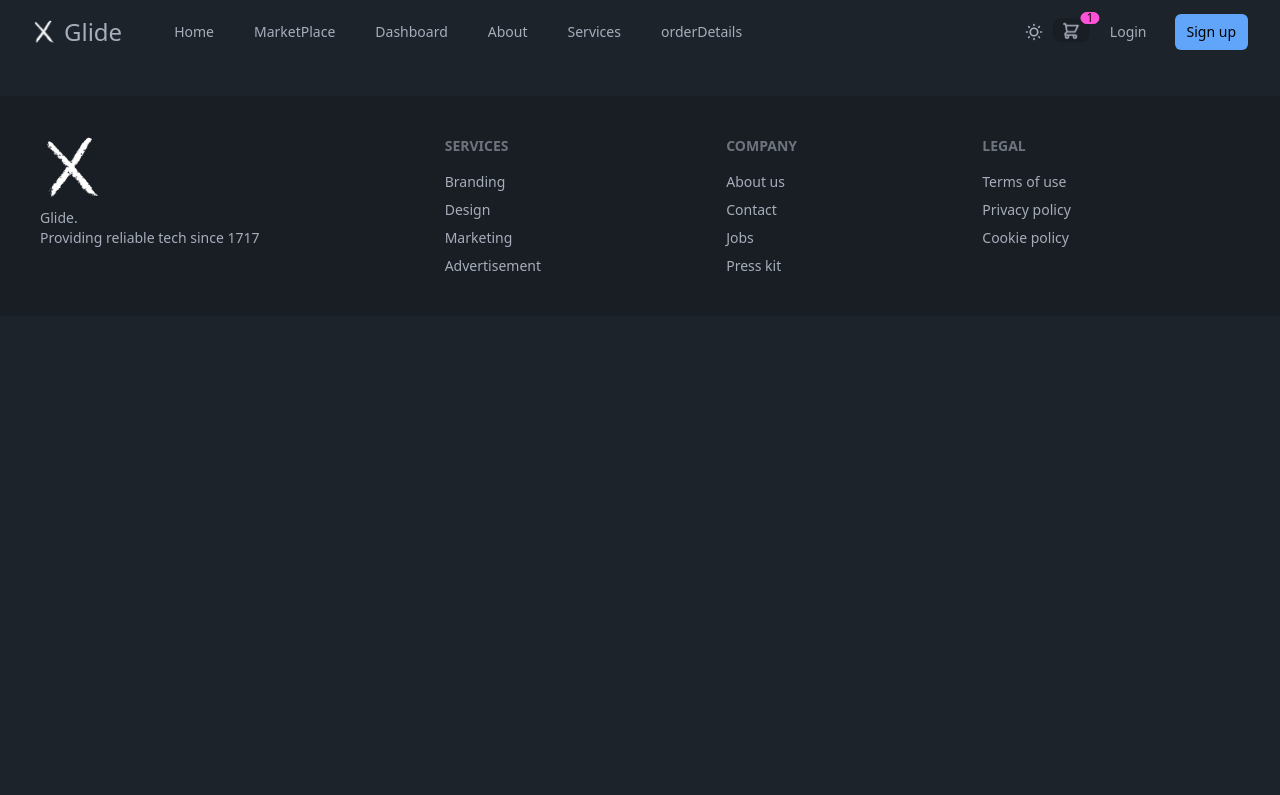
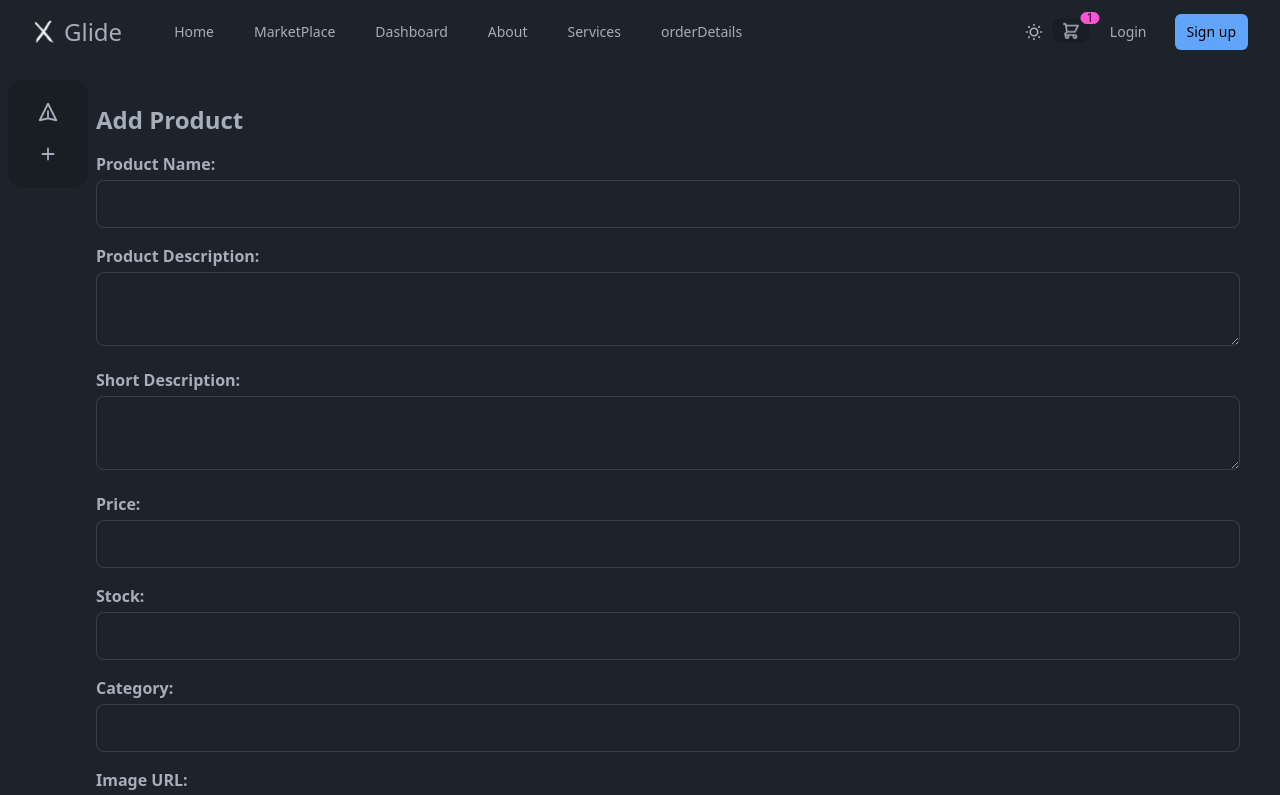
Before and after one commit to laakri/Glide, an Angular app: page /dashboard/dashboard in a window 1280 px wide. Before the commit this address led to /. Shown: the top 795 px of the page. Built offline with nearby package versions, Linux system fonts and the light colour scheme.

Commit message:
updating the Add/Dashboard Comps

```diff
--- a/src/app/BackOfficePages/add-product/add-product.component.html
+++ b/src/app/BackOfficePages/add-product/add-product.component.html
@@ -29,6 +29,18 @@
       ></textarea>
     </div>
     <div class="space-y-1">
+      <label for="shortDescription" class="block font-semibold"
+        >Short Description:</label
+      >
+      <textarea
+        id="shortDescription"
+        class="textarea textarea-bordered w-full"
+        ngModel
+        name="shortDescription"
+        required
+      ></textarea>
+    </div>
+    <div class="space-y-1">
       <label for="price" class="block font-semibold">Price:</label>
       <input
         type="number"
@@ -36,6 +48,17 @@
         class="input input-bordered w-full"
         ngModel
         name="price"
+        required
+      />
+    </div>
+    <div class="space-y-1">
+      <label for="stock" class="block font-semibold">Stock:</label>
+      <input
+        type="number"
+        id="stock"
+        class="input input-bordered w-full"
+        ngModel
+        name="stock"
         required
       />
     </div>
--- a/src/app/BackOfficePages/add-product/add-product.component.ts
+++ b/src/app/BackOfficePages/add-product/add-product.component.ts
@@ -1,5 +1,6 @@
 import { Component } from '@angular/core';
 import { FormsModule, NgForm } from '@angular/forms';
+import { ProductService } from '../../Services/product.service';
 
 @Component({
   selector: 'app-add-product',
@@ -9,12 +10,23 @@ import { FormsModule, NgForm } from '@angular/forms';
   styleUrl: './add-product.component.css',
 })
 export class AddProductComponent {
+  constructor(private productService: ProductService) {}
+
   submitAddProduct(addProductForm: NgForm) {
     const addProductDetails: Record<string, any> = {};
     for (const [key, value] of Object.entries(addProductForm.value)) {
       addProductDetails[key] = value;
     }
-
-    console.log('addProduct Details:', addProductDetails);
+    this.productService.addProduct(addProductDetails).subscribe(
+      (response) => {
+        // Handle success response
+        console.log('Product added successfully:', response);
+        // productData.reset();
+      },
+      (error) => {
+        // Handle error
+        console.error('Error adding product:', error);
+      }
+    );
   }
 }
--- a/src/app/BackOfficePages/dashboard/dashboard.component.html
+++ b/src/app/BackOfficePages/dashboard/dashboard.component.html
@@ -1 +1,52 @@
-<p>dashboard works!</p>
+<div class="flex">
+  <div class="bg-base-200 w-20 rounded-box p-4 ml-2 fixed top-20">
+    <ul class="space-y-2">
+      <li>
+        <!-- <a routerLink="/dashboard" class="btn btn-ghost btn-sm w-full">
+          <img class="h-6 w-auto" src="../../../assets/X-line.png" />
+        </a> -->
+
+        <a routerLink="/dashboard" class="btn btn-ghost btn-sm w-full">
+          <svg
+            xmlns="http://www.w3.org/2000/svg"
+            class="h-6 w-6"
+            fill="none"
+            viewBox="0 0 24 24"
+            stroke="currentColor"
+          >
+            <path
+              stroke-linecap="round"
+              stroke-linejoin="round"
+              stroke-width="2"
+              d="M12 19l9 2-9-18-9 18 9-2zm0 0v-8"
+            ></path>
+          </svg>
+        </a>
+      </li>
+      <li>
+        <a
+          routerLink="/dashboard/add-category"
+          class="btn btn-ghost btn-sm w-full"
+        >
+          <svg
+            xmlns="http://www.w3.org/2000/svg"
+            class="h-6 w-6"
+            fill="none"
+            viewBox="0 0 24 24"
+            stroke="currentColor"
+          >
+            <path
+              stroke-linecap="round"
+              stroke-linejoin="round"
+              stroke-width="2"
+              d="M12 6v6m0 0v6m0-6h6m-6 0H6"
+            ></path>
+          </svg>
+        </a>
+      </li>
+    </ul>
+  </div>
+  <div class="flex-1 p-4 ml-14">
+    <router-outlet></router-outlet>
+  </div>
+</div>
--- /dev/null
+++ b/src/app/Services/product.service.ts
@@ -0,0 +1,21 @@
+import { Injectable } from '@angular/core';
+import { HttpClient } from '@angular/common/http';
+import { Observable } from 'rxjs';
+import { catchError } from 'rxjs/operators';
+
+@Injectable({
+  providedIn: 'root',
+})
+export class ProductService {
+  private apiUrl = 'http://localhost:5152/api/products';
+
+  constructor(private http: HttpClient) {}
+
+  addProduct(productData: any): Observable<any> {
+    return this.http.post<any>(this.apiUrl, productData).pipe(
+      catchError((error) => {
+        throw error;
+      })
+    );
+  }
+}
--- a/src/app/app.config.ts
+++ b/src/app/app.config.ts
@@ -3,7 +3,12 @@ import { provideRouter } from '@angular/router';
 
 import { routes } from './app.routes';
 import { provideClientHydration } from '@angular/platform-browser';
+import { provideHttpClient } from '@angular/common/http';
 
 export const appConfig: ApplicationConfig = {
-  providers: [provideRouter(routes), provideClientHydration()]
+  providers: [
+    provideRouter(routes),
+    provideClientHydration(),
+    provideHttpClient(),
+  ],
 };
```
Also changed, not shown: src/app/BackOfficePages/dashboard/dashboard.component.ts (+4 -5 lines), src/app/app.routes.ts (+12 -0 lines).
